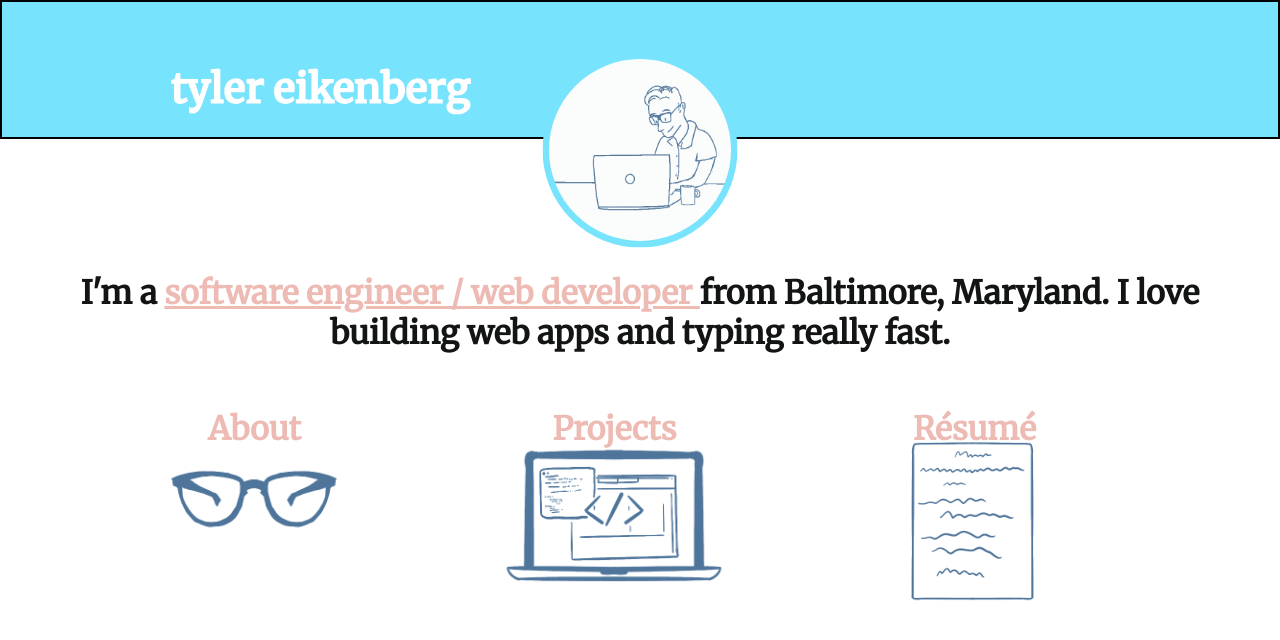
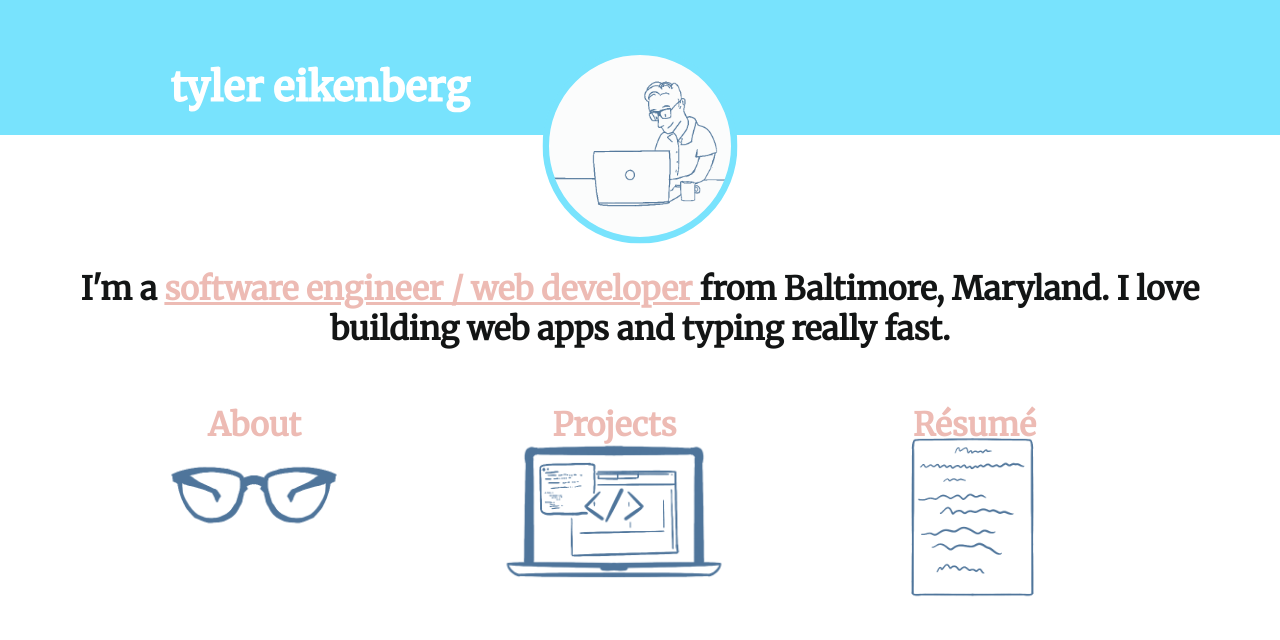
Before and after one commit to TylerEikenberg/Tyler-Eikenberg-Portfolio-Website, a React (Create React App) app: page / in a window 1280 px wide. Shown: the top 640 px of the page. Built offline with nearby package versions, Linux system fonts and the light colour scheme.

Commit message:
rm border

```diff
--- a/src/App.css
+++ b/src/App.css
@@ -58,7 +58,7 @@ a {
   display: flex;
   justify-content: center;
   width: 100vw;
-  border: 2px solid black;
+  /* border: 2px solid black; */
   background-color: #78e3fd;
   padding-top: 6vh;
   animation: slide-up 1s ease-in-out forwards 1.5s;
```
